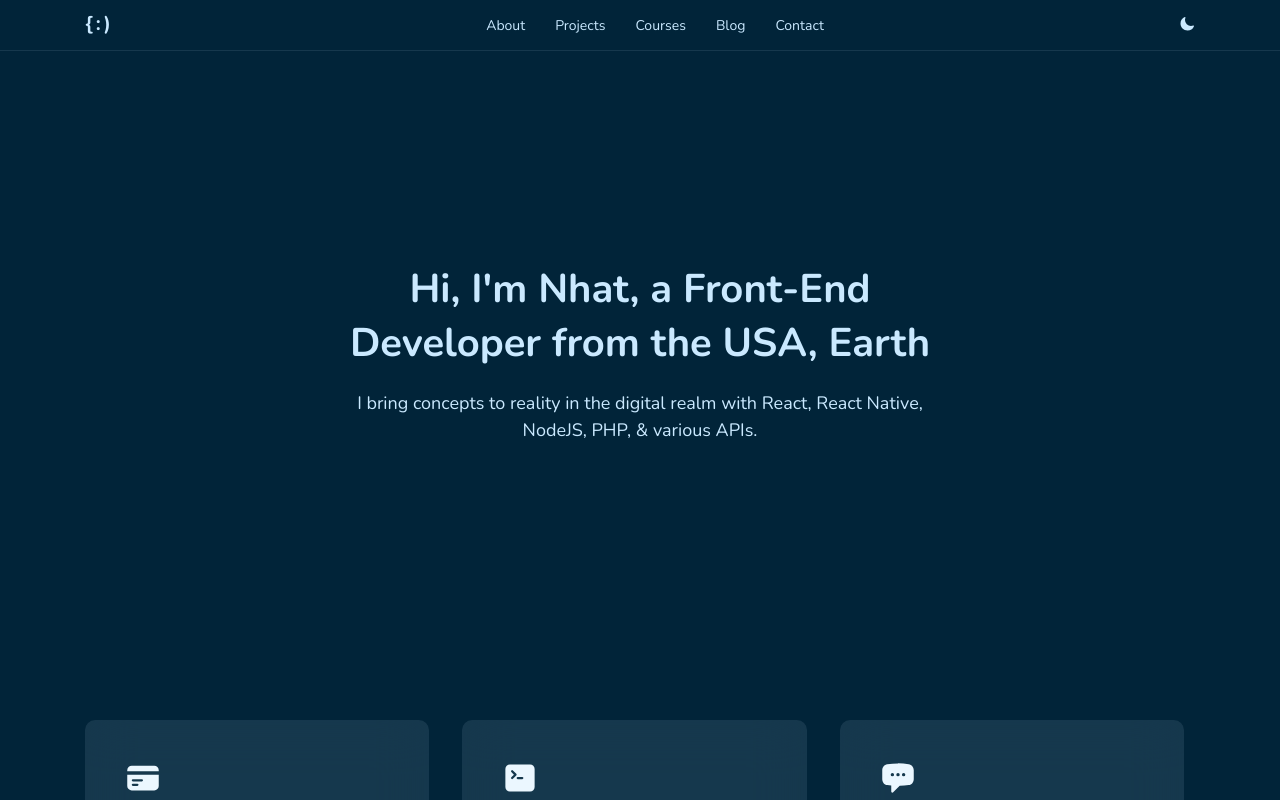
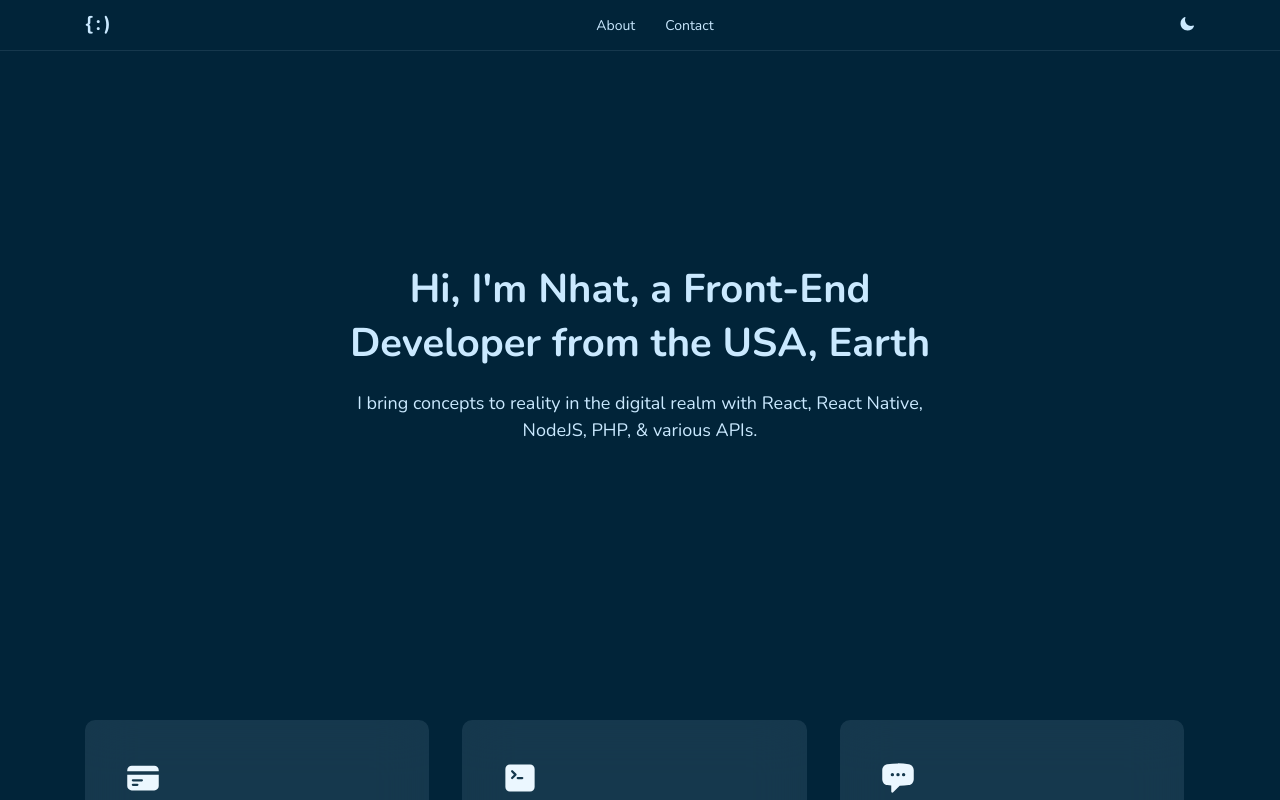
Before and after one commit to thepixelme/thepixelme2023-nextjs, a Next.js app: page / in a window 1280 px wide. Shown: the top 800 px of the page. Built offline with nearby package versions, Linux system fonts and the light colour scheme.

Commit message:
commentted out unused elements temporarily

```diff
--- a/src/components/SiteHeader/SiteHeader.styles.tsx
+++ b/src/components/SiteHeader/SiteHeader.styles.tsx
@@ -103,7 +103,7 @@ export const Nav = styled.nav<SiteHeaderProps>`
 
   display: block;
   width: 100%;
-  min-height: calc(100vh - 40px);
+  min-height: 100vh;
   padding: 50px 0;
 
   background-color: ${({ theme }) => theme.site2};
--- a/src/components/SiteHeader/SiteHeader.tsx
+++ b/src/components/SiteHeader/SiteHeader.tsx
@@ -43,7 +43,7 @@ export default function SiteHeader({ toggleTheme, theme } : SiteHeaderProps) {
             <li>
               <Link href="/about">About</Link>
             </li>
-            <li>
+            {/* <li>
               <Link href="/projects">Projects</Link>
             </li>
             <li>
@@ -51,7 +51,7 @@ export default function SiteHeader({ toggleTheme, theme } : SiteHeaderProps) {
             </li>
             <li>
               <Link href="/blog">Blog</Link>
-            </li>
+            </li> */}
             <li>
               <Link href="/contact">Contact</Link>
             </li>
--- a/src/pages/index.tsx
+++ b/src/pages/index.tsx
@@ -24,7 +24,7 @@ export default function Home({ toggleTheme, theme } : HomePageProps) {
       <main>
         <HeroSection />
         <MyStackSection />
-        <PortfolioSection />
+        {/* <PortfolioSection /> */}
       </main>
     </>
   )
```
